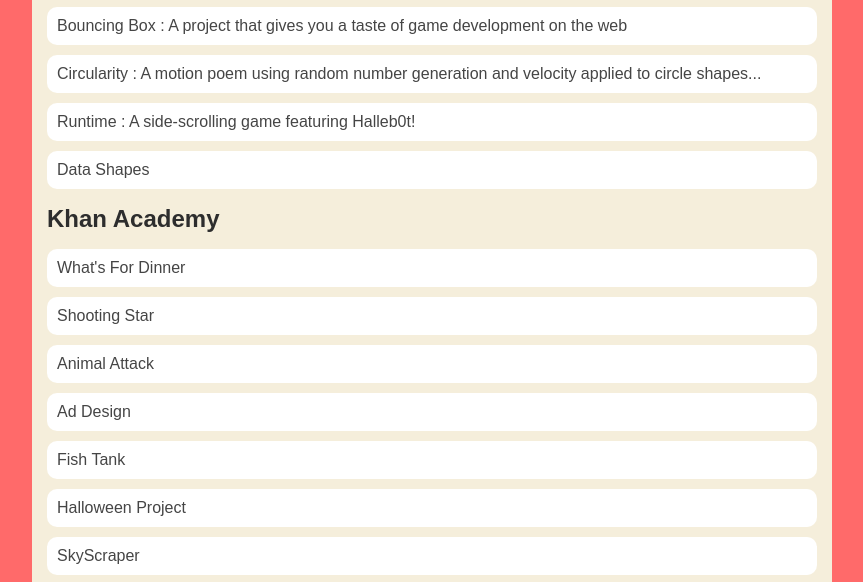
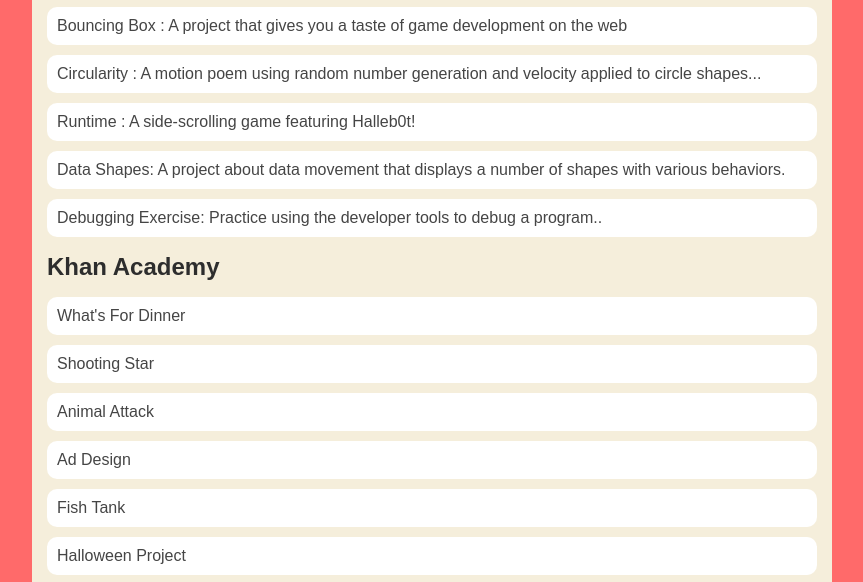
Before and after one commit to gagedavis1/gagedavis1.github.io, a plain HTML site: page portfolio.html in a window 1280 px wide. Shown: the part 217-799 px from the top of the page, without its empty margins (208-1071 px from the left). Drawn offline with Linux system fonts and the light colour scheme.

Commit message:
submitted project

```diff
--- a/portfolio.html
+++ b/portfolio.html
@@ -23,7 +23,8 @@
                     <li><a href="projects/bouncing-box/">Bouncing Box : A project that gives you a taste of game development on the web </a></li>
                     <li><a href="projects/circularity/">Circularity : A motion poem using random number generation and velocity applied to circle shapes...</a></li>
                     <li><a href="projects/runtime">Runtime : A side-scrolling game featuring Halleb0t!</a></li>
-                    <li><a href="https://gagedavis1.github.io/gagedavis1ASD.github.io/asd-projects/data-shapes">Data Shapes</a></li>
+                    <li><a href="https://gagedavis1.github.io/gagedavis1ASD.github.io/asd-projects/data-shapes">Data Shapes: A project about data movement that displays a number of shapes with various behaviors.</a></li>
+                    <li><a href="https://gagedavis1.github.io/gagedavis1ASD.github.io/asd-projects/debugging-exercise">Debugging Exercise: Practice using the developer tools to debug a program..</a></li>
                 </ul>
                 <h2>Khan Academy</h2>
                 <ul id = "portfolio">
```
